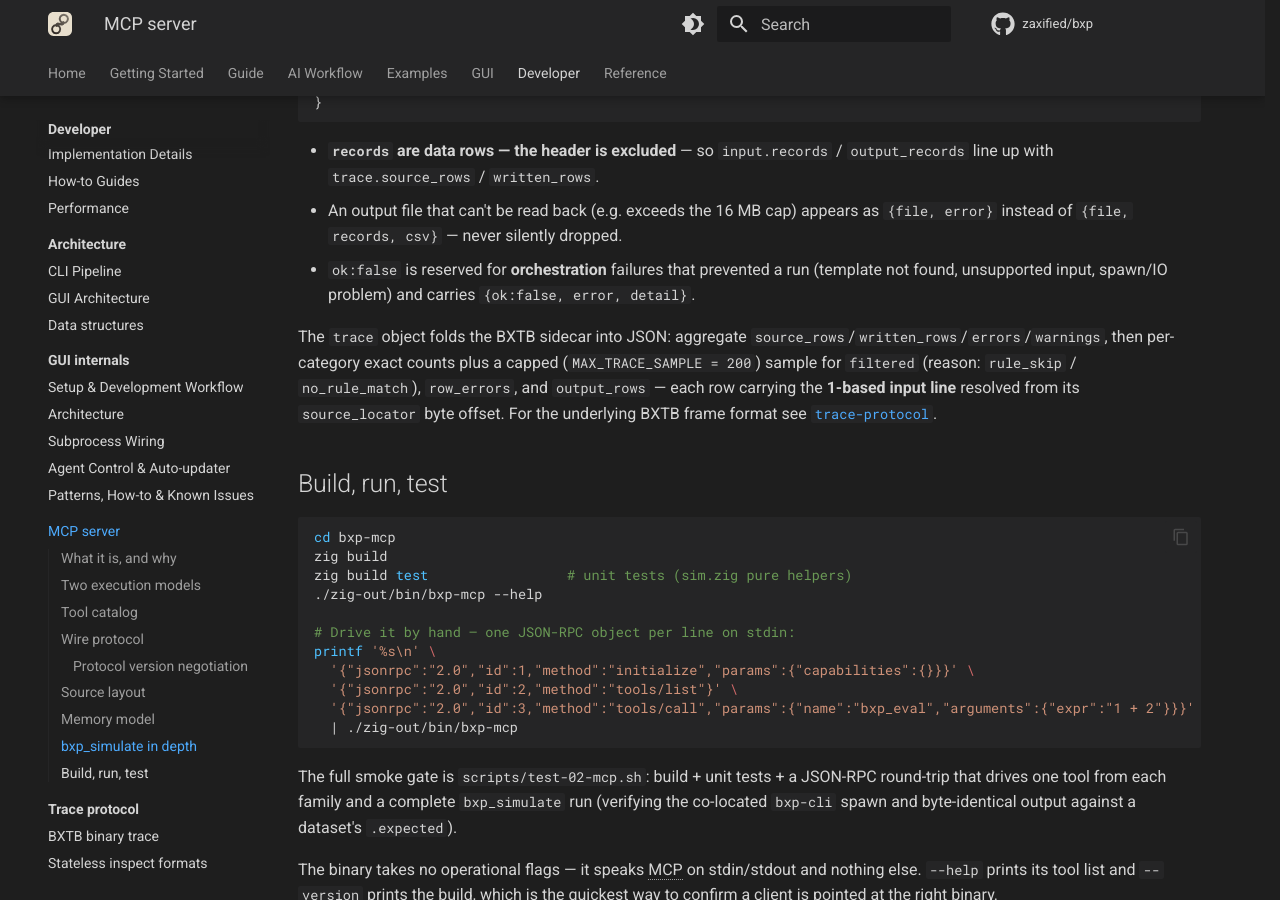
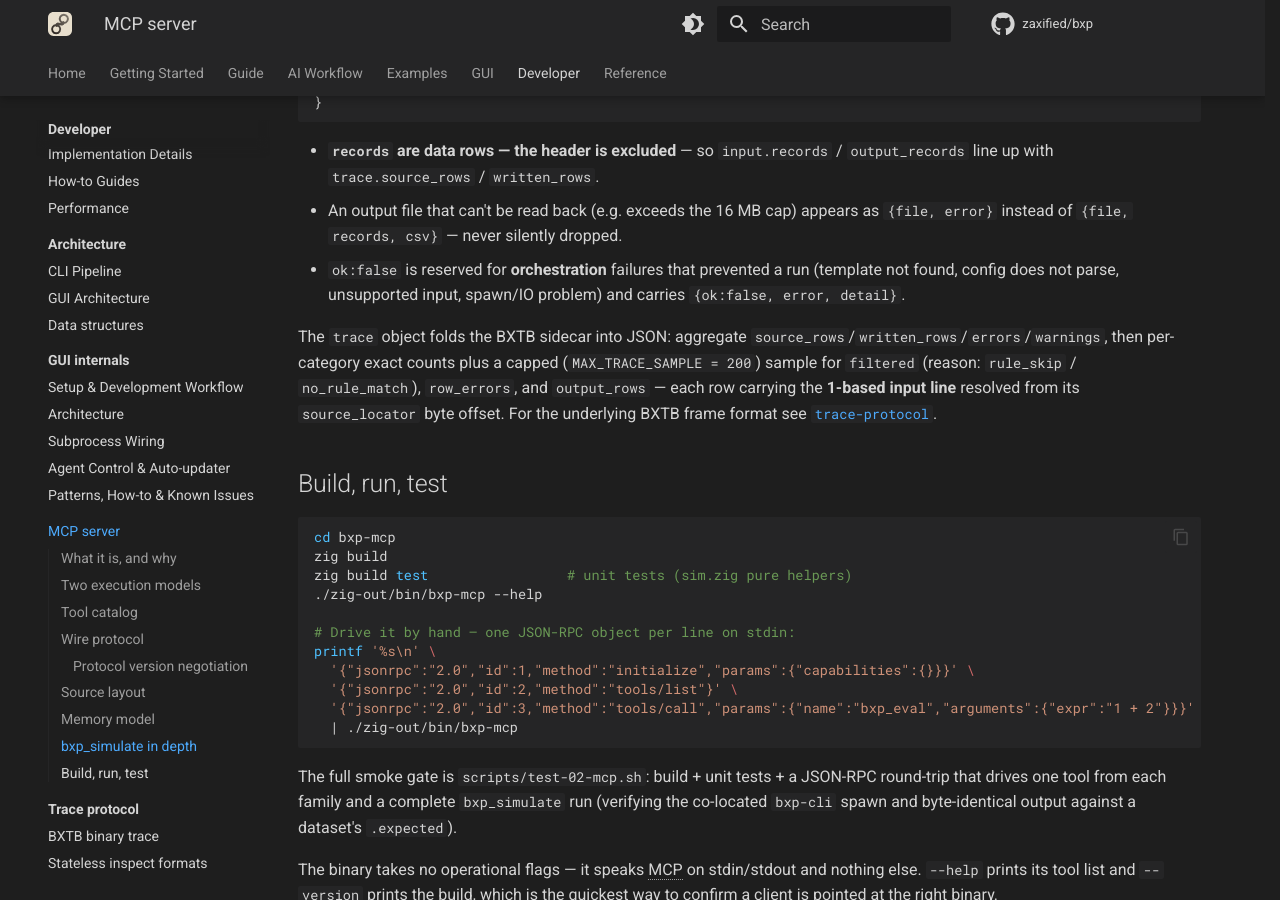
Before and after one commit to zaxified/bxp, an MkDocs documentation site: the page built from docs/dev/mcp.md, in a window 1280 px wide and 900 px high, scrolled down 4682 px. Built offline with MkDocs 1.6.1 and Material for MkDocs 9.7.7, drawn with Linux system fonts in a browser that asks for light colours; comment, search, counter and statistics services are not loaded.

Commit message:
fix(mcp): wrong-typed arguments and unparseable configs say so
- `"expr": 5` answered "missing 'expr'"; a wrong-typed required argument
  now answers "'expr' must be a string", and a non-string `workspace` fails
  instead of being ignored. strArg cannot tell the two apart, so tools.zig
  reads the raw arguments (zig-libs request filed)
- bxp_simulate reports "config does not parse: <reason>" instead of
  "template not found" for a JSON5 syntax error
- test-02 pins both, each with a negative control

Co-Authored-By: Claude Opus 5.5 <noreply@anthropic.com>

```diff
--- a/docs/dev/mcp.md
+++ b/docs/dev/mcp.md
@@ -218,7 +218,7 @@ Report (declares an `outputSchema`):
 - An output file that can't be read back (e.g. exceeds the 16 MB cap) appears as
   `{file, error}` instead of `{file, records, csv}` — never silently dropped.
 - `ok:false` is reserved for **orchestration** failures that prevented a run
-  (template not found, unsupported input, spawn/IO problem) and carries
+  (template not found, config does not parse, unsupported input, spawn/IO problem) and carries
   `{ok:false, error, detail}`.
 
 The `trace` object folds the BXTB sidecar into JSON: aggregate
```
Also changed, not shown: 3 other files.
